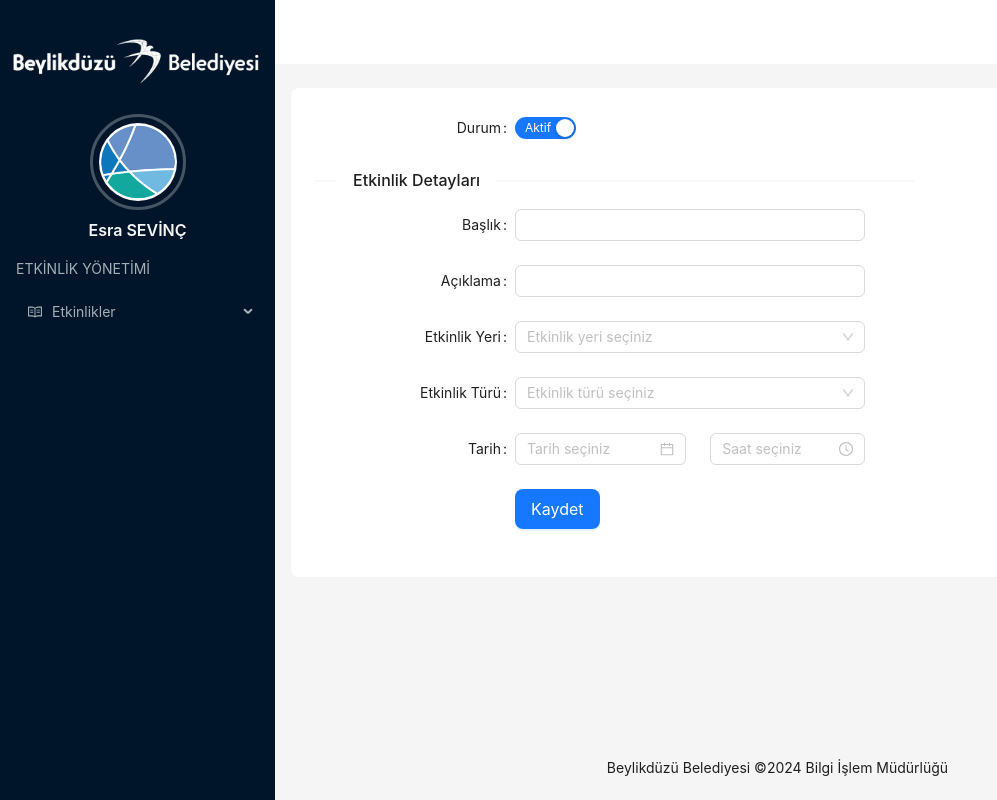
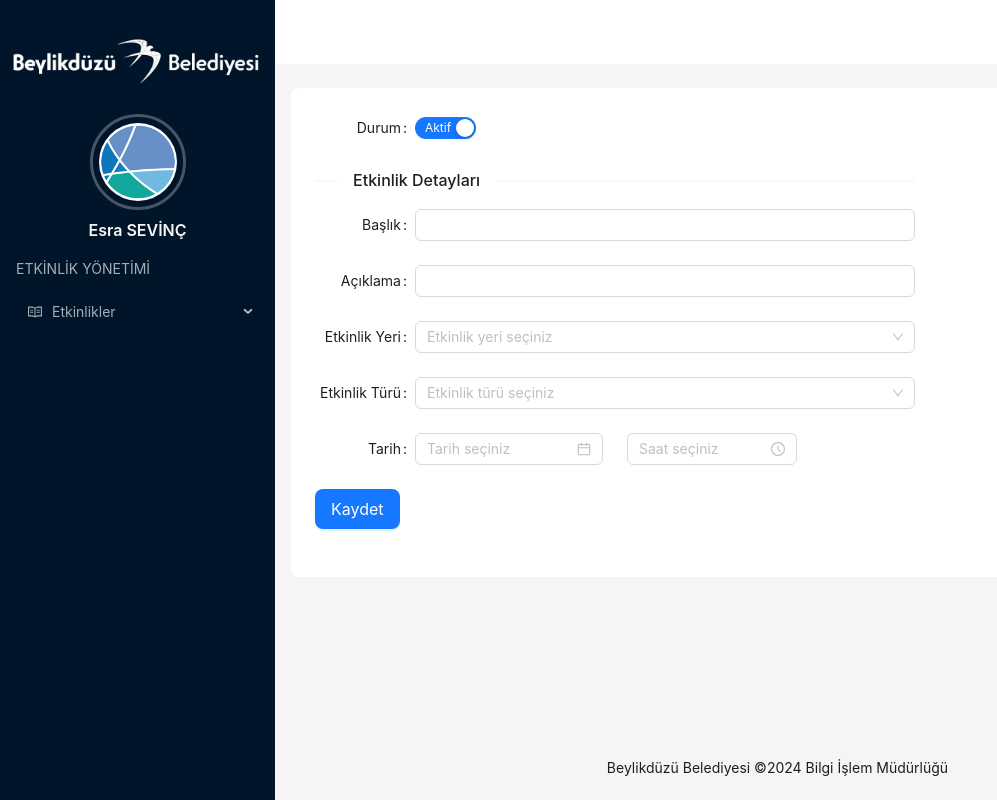
Before and after one commit to esrasevinc/Etkinlik-Demo, a React (Vite) app in the folder client-app/: page /etkinlikler/yeni-ekle in a window 1280 px wide. Shown: the whole page, without its empty margins (0-997 px from the left). Built offline with nearby package versions, Linux system fonts and the light colour scheme.

Commit message:
create activity added

```diff
--- a/client-app/src/features/activities/Activities.tsx
+++ b/client-app/src/features/activities/Activities.tsx
@@ -6,6 +6,7 @@ import { DeleteOutlined, EditOutlined } from "@ant-design/icons";
 import { router } from "../../routes/Routes";
 import { toJS } from "mobx";
 import { useEffect } from "react";
+import { Link } from "react-router-dom";
 
 
 const Activities = () => {
@@ -50,11 +51,11 @@ const Activities = () => {
       dataIndex: "actions",
       render: (_, record) => (
         <Flex wrap="wrap" gap="small">
-
+          <Link to={`duzenle?activityId=${record.id}`}>
             <Tooltip title="Düzenle">
               <Button type="primary" shape="circle" icon={<EditOutlined />} />
             </Tooltip>
-
+            </Link>
           <Popconfirm
             title="Etlikliği sil"
             description="Bu enkinliği silmek istediğinize emin misiniz?"
--- a/client-app/src/features/activities/ActivitiesAdd.tsx
+++ /dev/null
@@ -1,61 +0,0 @@
-
-import { Button, DatePicker, Divider, Form, Input, Select, Space, Switch, TimePicker } from 'antd';
-import { router } from '../../routes/Routes';
-
-const ActivitiesAdd = () => {
-  const [form] = Form.useForm();
-
-  const formItemLayout ={ labelCol: { span: 8 }, wrapperCol: { span: 14 } } ;
-  const buttonItemLayout ={ wrapperCol: { span: 14, offset: 8 } } ;
-
-  const handleSubmit = () => {
-    router.navigate('/etkinlikler')
-  }
-
-  return (
-    <Form
-      {...formItemLayout}
-      layout='horizontal'
-      form={form}
-      initialValues={{ layout: 'horizontal' }}
-      style={{ maxWidth: 600 }}
-    >
-      <Form.Item name={"id"} noStyle>
-        <Input type="hidden" />
-      </Form.Item>
-      <Form.Item label="Durum" name="isActive" valuePropName="checked">
-        <Switch checkedChildren="Aktif" unCheckedChildren="Pasif" defaultChecked />
-      </Form.Item>
-      <Divider orientation="left">Etkinlik Detayları</Divider>
-      <Form.Item label="Başlık" name="title">
-        <Input />
-      </Form.Item>
-      <Form.Item label="Açıklama" name="description">
-        <Input />
-      </Form.Item>
-      <Form.Item label="Etkinlik Yeri" name="location">
-          <Select placeholder='Etkinlik yeri seçiniz'>
-            <Select.Option value="baksm">BAKSM</Select.Option>
-            <Select.Option value="fsm">FSM</Select.Option>
-          </Select>
-        </Form.Item>
-      <Form.Item label="Etkinlik Türü" name="category">
-          <Select placeholder='Etkinlik türü seçiniz'>
-            <Select.Option value="tiyatro">Tiyatro</Select.Option>
-            <Select.Option value="konser">Konser</Select.Option>
-          </Select>
-        </Form.Item>
-        <Form.Item label="Tarih" name="date" >
-          <Space size={'large'}>
-        <DatePicker format={'DD-MM-YYYY'} placeholder='Tarih seçiniz'/>
-        <TimePicker minuteStep={15} hourStep={1} showSecond={false} showNow={false} placeholder='Saat seçiniz'/>
-        </Space>
-      </Form.Item>
-      <Form.Item {...buttonItemLayout}>
-        <Button type="primary" size='large'  onClick={handleSubmit} >Kaydet</Button>
-      </Form.Item>
-    </Form>
-  );
-};
-
-export default ActivitiesAdd;
--- /dev/null
+++ b/client-app/src/features/activities/ActivitiesEdit.tsx
@@ -0,0 +1,94 @@
+
+import { Button, DatePicker, Divider, Form, Input, Select, Space, Switch, TimePicker, FormProps, message } from 'antd';
+import { observer } from 'mobx-react-lite';
+import { useLocation } from 'react-router-dom';
+import { useStore } from '../../stores/store';
+import { useEffect } from 'react';
+import LoadingComponent from '../../layout/LoadingComponent';
+import { Activity } from '../../models/activity';
+import { router } from '../../routes/Routes';
+
+const ActivitiesEdit = observer(() => {
+  const location = useLocation();
+  const params = new URLSearchParams(location.search);
+  const id = params.get("activityId");
+  const [form] = Form.useForm();
+  const { activityStore } = useStore();
+  const { loadActivityById, loadingInitial, updateActivity, createActivity, clearSelectedActivity, loading } = activityStore;
+
+  useEffect(() => {
+    if (id) {
+      loadActivityById(id).then((activity) => {
+        form.setFieldsValue(activity);
+      });
+    } else {
+      form.setFieldsValue({ isActive: true });
+    }
+
+    return () => clearSelectedActivity();
+  }, [id, loadActivityById, clearSelectedActivity, form]);
+
+
+  const onFinish: FormProps<Activity>["onFinish"] = (values) => {
+    if (id) {
+      form.setFieldValue("id", Number(id));
+      updateActivity(values);
+      message.success("Etkinlik başarıyla güncellendi.");
+    } else {
+      createActivity(values);
+      message.success("Etkinlik başarıyla oluşturuldu.");
+    }
+    router.navigate('/etkinlikler')
+  };
+
+  if (loadingInitial) return <LoadingComponent />;
+
+  return (
+    <Form
+      layout='horizontal'
+      form={form}
+      onFinish={onFinish}
+      initialValues={{ layout: 'horizontal' }}
+      style={{ maxWidth: 600 }}
+      labelCol={{ span: 4 }}
+      wrapperCol={{ span: 20 }}
+    >
+      <Form.Item name={"id"} noStyle>
+        <Input type="hidden" />
+      </Form.Item>
+      <Form.Item label="Durum" name="isActive" valuePropName="checked">
+        <Switch checkedChildren="Aktif" unCheckedChildren="Pasif" defaultChecked />
+      </Form.Item>
+      <Divider orientation="left">Etkinlik Detayları</Divider>
+      <Form.Item<Activity> label="Başlık" name="name">
+        <Input />
+      </Form.Item>
+      <Form.Item<Activity> label="Açıklama" name="description">
+        <Input />
+      </Form.Item>
+      <Form.Item label="Etkinlik Yeri" name="location">
+          <Select placeholder='Etkinlik yeri seçiniz'>
+            <Select.Option value="baksm">BAKSM</Select.Option>
+            <Select.Option value="fsm">FSM</Select.Option>
+          </Select>
+        </Form.Item>
+      <Form.Item label="Etkinlik Türü" name="category">
+          <Select placeholder='Etkinlik türü seçiniz'>
+            <Select.Option value="tiyatro">Tiyatro</Select.Option>
+            <Select.Option value="konser">Konser</Select.Option>
+          </Select>
+        </Form.Item>
+        <Form.Item<Activity> label="Tarih" name="date" >
+          <Space size={'large'}>
+        <DatePicker format={'DD-MM-YYYY'} placeholder='Tarih seçiniz'/>
+        <TimePicker minuteStep={15} hourStep={1} showSecond={false} showNow={false} placeholder='Saat seçiniz'/>
+        </Space>
+      </Form.Item>
+      <Form.Item>
+        <Button type="primary" size='large' htmlType='submit' loading={loading}>Kaydet</Button>
+      </Form.Item>
+    </Form>
+  );
+});
+
+export default ActivitiesEdit;
--- a/client-app/src/routes/Routes.tsx
+++ b/client-app/src/routes/Routes.tsx
@@ -1,7 +1,7 @@
 import { RouteObject, createBrowserRouter } from "react-router-dom";
 import App from "../layout/App";
 import Activities from "../features/activities/Activities";
-import ActivitiesAdd from "../features/activities/ActivitiesAdd";
+import ActivitiesEdit from "../features/activities/ActivitiesEdit";
 
 export const routes: RouteObject[] = [
   {
@@ -10,7 +10,8 @@ export const routes: RouteObject[] = [
     children: [
       {},
       { path: "etkinlikler", element: <Activities /> },
-      { path: "etkinlikler/yeni-ekle", element: <ActivitiesAdd /> },
+      { path: "etkinlikler/yeni-ekle", element: <ActivitiesEdit /> },
+      { path: "etkinlikler/duzenle", element: <ActivitiesEdit /> },
     ],
   },
 ];
--- a/client-app/src/stores/activityStore.ts
+++ b/client-app/src/stores/activityStore.ts
@@ -22,13 +22,39 @@ export default class ActivityStore {
         return this.activityRegistry.get(id);
       };
 
-      clearSelectedArticle = () => {
+      clearSelectedActivity = () => {
         this.selectedActivity = undefined;
       };
 
       get activitiesAll() {
         return Array.from(this.activityRegistry.values());
       }
+
+      get axiosParams() {
+        const params = new URLSearchParams();
+        return params;
+      }
+
+      loadActivityById = async (id: string) => {
+        let activity = this.getActivity(id);
+        if (activity) {
+            this.selectedActivity = activity;
+            return activity;
+        }
+        else {
+            this.setLoadingInitial(true);
+            try {
+                activity = await agent.Activities.details(id);
+                this.setActivity(activity);
+                runInAction(() => this.selectedActivity = activity);
+                this.setLoadingInitial(false);
+                return activity;
+            } catch (error) {
+                console.log(error);
+                this.setLoadingInitial(false);
+            }
+        }
+    }
 
 
     loadActivities = async () => {
```
Also changed, not shown: 11 other files (tests, documents, lock files or other folders).
